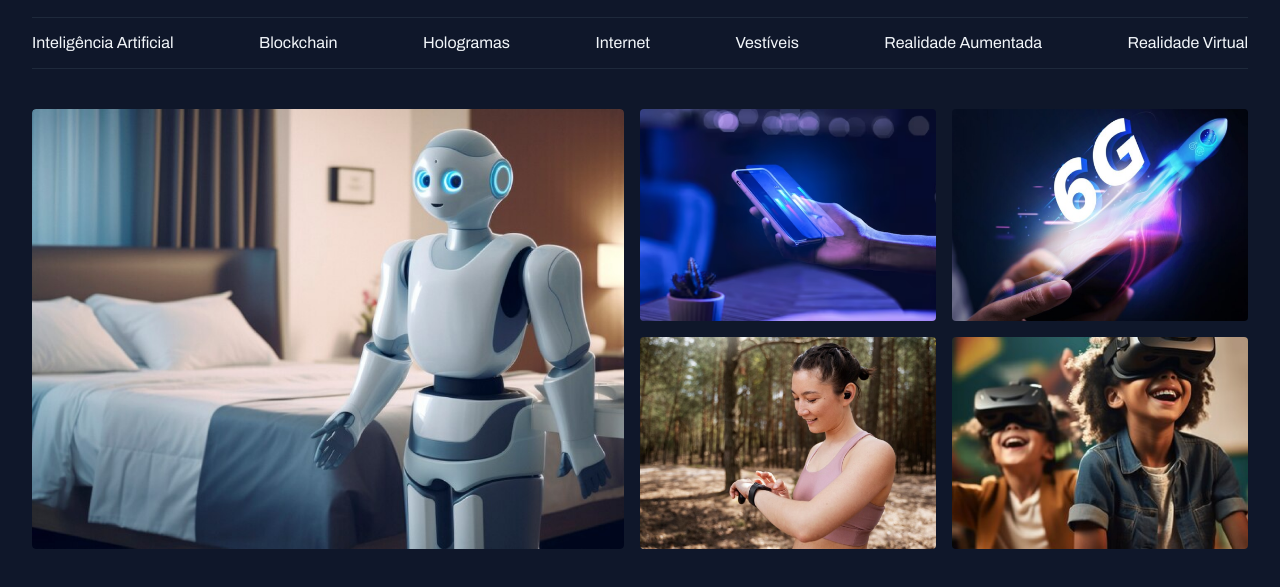
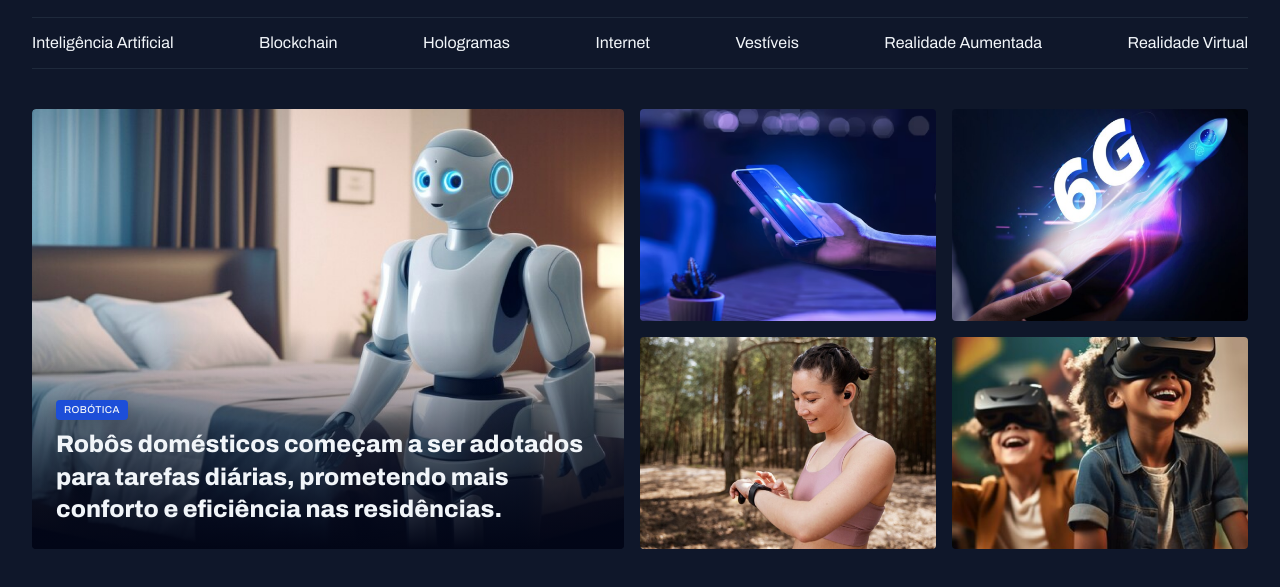
Before and after one commit to novaesdg/projeto-portal-de-noticias, a plain HTML site: page index.html in a window 1280 px wide. Shown: the part 55-642 px from the top of the page. Drawn offline with Linux system fonts and the light colour scheme.

Commit message:
ajustando o conteudo do card

```diff
--- a/index.html
+++ b/index.html
@@ -38,9 +38,18 @@
 
   <main class="container grid">
     <section id="featured" class="grid grid-flow-col gap-16">
-      <div class="card">
+      <figure class="card">
         <img src="assets/images/Image 01.png" alt="...">
-      </div>
+
+        <figcaption>
+          <span class="content-tag">robótica</span>
+          <h2 class="text-2xl">
+            Robôs domésticos começam a ser adotados para tarefas diárias,
+            prometendo mais conforto e eficiência nas residências.
+          </h2>
+        </figcaption>
+      </figure>
+
       <div class="grid grid-cols-2 gap-16">
         <div>
           <img src="assets/images/Image 02.png" alt="...">
--- a/styles/global.css
+++ b/styles/global.css
@@ -54,3 +54,15 @@ img {
 main {
   margin-top: 40px;
 }
+
+.content-tag {
+  display: inline-block;
+  background-color: var(--brand-color-dark);
+  padding: 4px 8px;
+  border-radius: 4px;
+  font: 500 10px/1.2 var(--font-family);
+  text-transform: uppercase;
+  letter-spacing: 0.04em;
+  color: var(--text-color-primary);
+  box-shadow: 0px 4px 16px rgba(2, 6, 23, 0.251);
+}
--- a/styles/section.css
+++ b/styles/section.css
@@ -15,6 +15,22 @@
       position: absolute;
       inset: 0;
       top: 50%;
+      background: linear-gradient(
+        180deg,
+        transparent 0%,
+        #020617 100%
+      );
+    }
+
+    figcaption {
+      position: absolute;
+      bottom: 0;
+
+      padding: 24px;
+
+      h2 {
+        margin-top: 8px;
+      }
     }
   }
 }
--- a/styles/utility.css
+++ b/styles/utility.css
@@ -15,3 +15,19 @@
 .gap-16 {
   gap: 16px;
 }
+
+.text-2xl {
+  font: var(--h1);
+}
+
+.text-xl {
+  font: var(--h2);
+}
+
+.text-lg {
+  font: var(--h3);
+}
+
+.text-sm {
+  font: var(--text-sm);
+}
```
